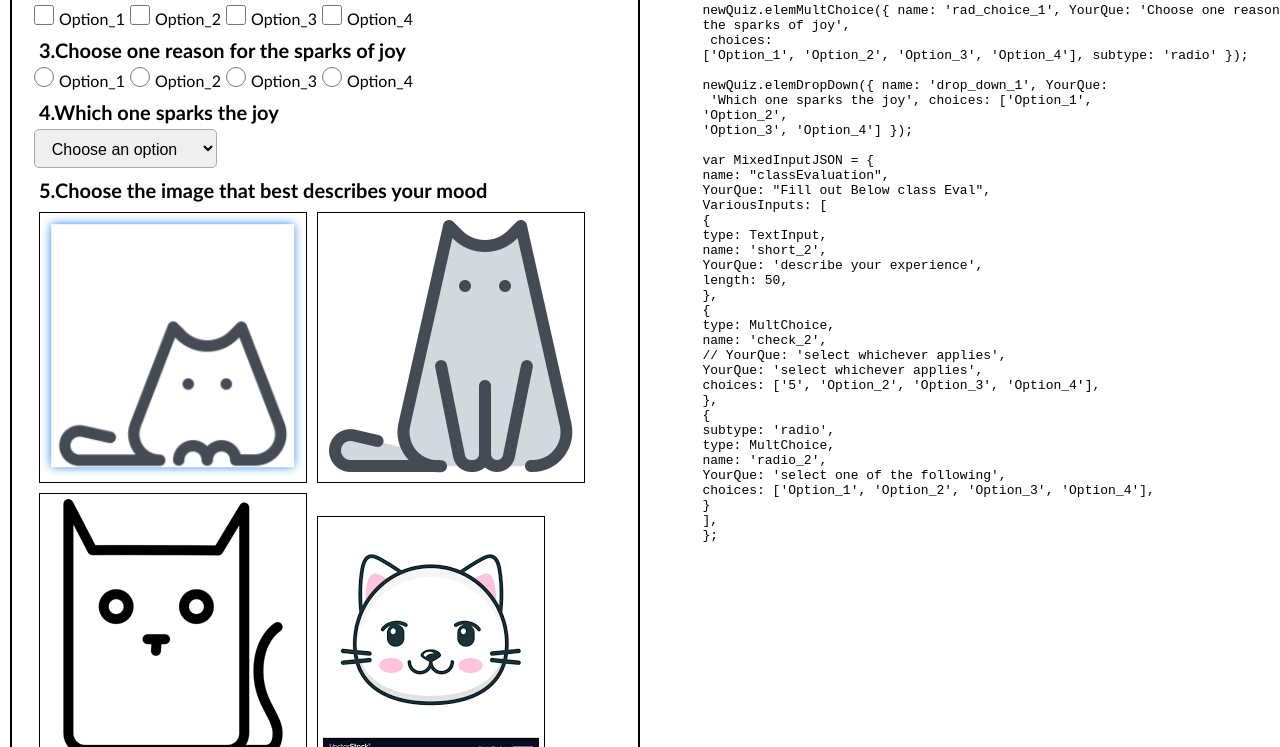
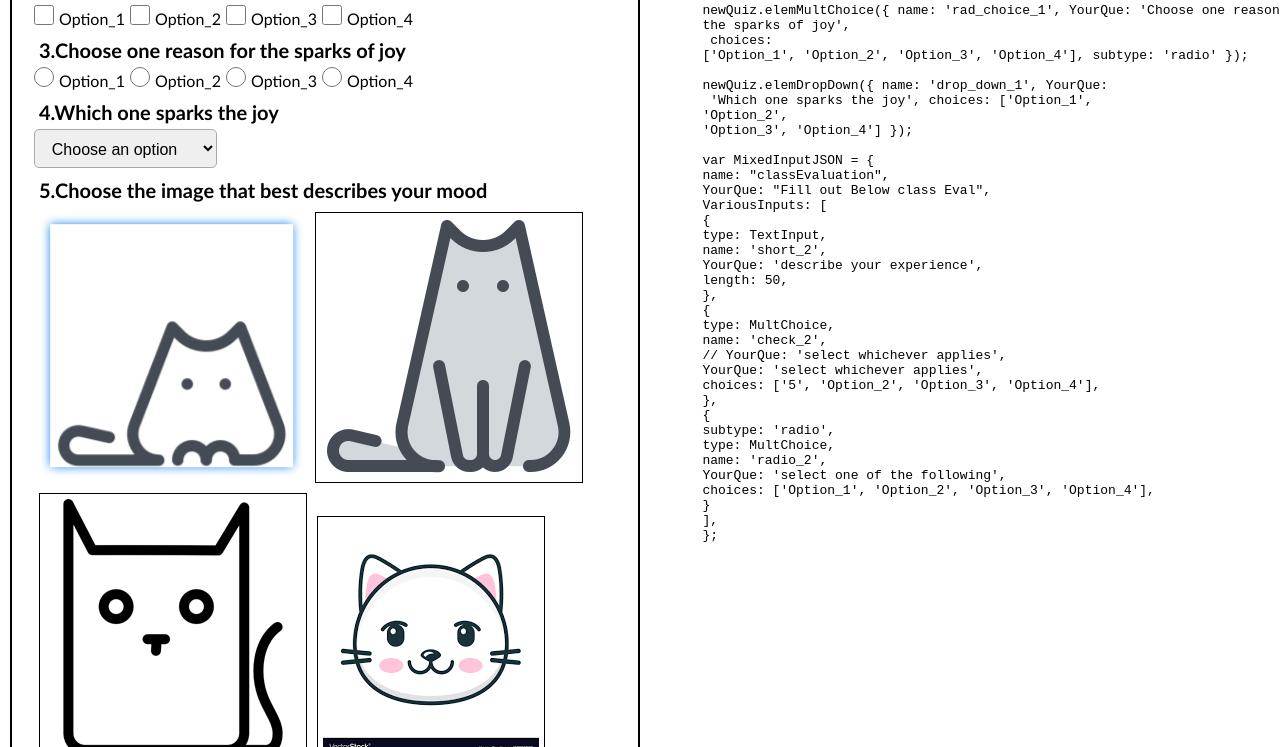
Before and after one commit to PiUkani/CompForm_JS_library, a website: page pub/index.html in a window 1280 px wide. Both pictures are taken after a click on the label 173 px from the left and 853 px from the top of the page. Shown: the part 506-1253 px from the top of the page. Drawn offline with Linux system fonts and the light colour scheme.

Commit message:
improved css for imagechooser

```diff
--- a/pub/CompForm.css
+++ b/pub/CompForm.css
@@ -102,7 +102,7 @@
   padding: 5px;
   margin: 5px;
   display: inline-block;
-  /* position: relative; */
+
 
   cursor: pointer;
 }
@@ -110,16 +110,20 @@
 .compElem-basic-image-label:hover {
   display: inline-block;
   border: 1.5px solid #0f7ef1;
-  /* position: relative; */
+
   cursor: pointer;
 }
 
 .compElem-basic-image-label::before {
   border: solid black 2px;
-  background-color: grey;
+
 }
 
 :checked+.compElem-basic-image-label .compElem-basic-img-choice {
   transform: scale(0.95);
   box-shadow: 0 0 10px #0f7ef1;
 }
+
+:checked+.compElem-basic-image-label {
+  border: none;
+}
--- a/pub/index.js
+++ b/pub/index.js
@@ -64,6 +64,7 @@ newQuiz.createCompPage('Demo_1');
 function CompleteQuiz(inputJSON) {
     var DisplayData = document.getElementById("output");
     const output_JSON_container = document.createElement('pre');
+    output_JSON_container.id = 'pre_out';
     output_JSON_container.appendChild(document.createElement('code'));
     const JsonOut = document.createTextNode(JSON.stringify(inputJSON, null, 1));
     output_JSON_container.appendChild(JsonOut);
```
